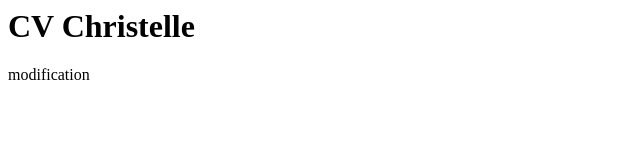
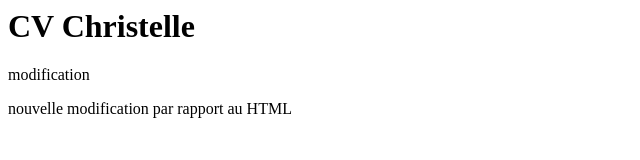
Before and after one commit to Chris-Hoa/NewCV, a plain HTML site: page Index.html in a window 1280 px wide. Shown: the whole page, without its empty margins (0-640 px from the left). Drawn offline with Linux system fonts and the light colour scheme.

Commit message:
mon commit premier html

```diff
--- a/Index.html
+++ b/Index.html
@@ -7,6 +7,7 @@
     <body>
         <h1>CV Christelle</h1>
         <p>modification</p>
+        <p>nouvelle modification par rapport au HTML</p>
     </body>
 
 </html>
```
